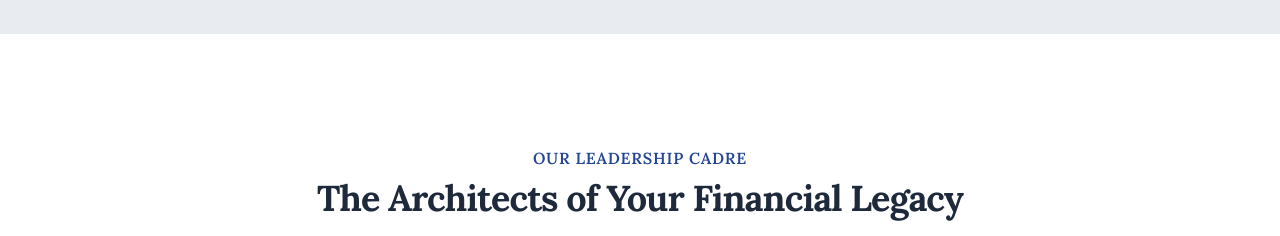
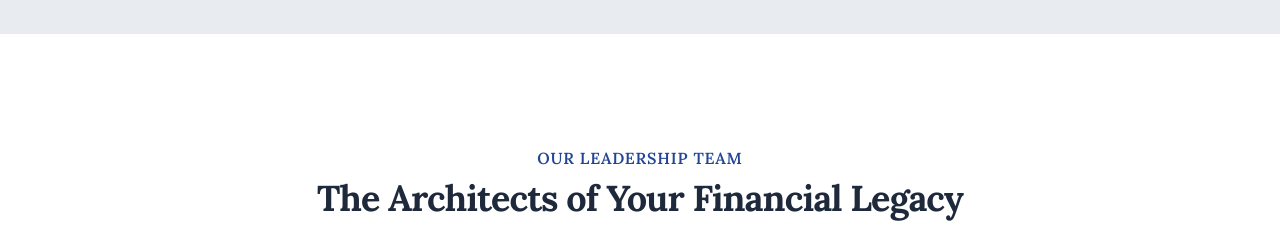
Before and after one commit to Franksmittt/vnr-anchor, a Next.js app: page / in a window 1280 px wide. Shown: the part 5646-5882 px from the top of the page. Built offline with nearby package versions, Linux system fonts and the light colour scheme; no server answers.

Commit message:
Rename leadership heading to team
Co-authored-by: Frank Smit <Franksmittt@users.noreply.github.com>

```diff
--- a/components/TeamSection.tsx
+++ b/components/TeamSection.tsx
@@ -12,7 +12,7 @@ const TeamSection = () => {
       <div className="container mx-auto px-4 sm:px-6">
         <AnimateOnScroll>
           <div className="max-w-3xl mx-auto text-center">
-            <h2 className="text-xs sm:text-base font-semibold text-brand-blue tracking-wider uppercase">Our Leadership Cadre</h2>
+            <h2 className="text-xs sm:text-base font-semibold text-brand-blue tracking-wider uppercase">Our Leadership Team</h2>
             <p className="mt-2 font-serif text-2xl sm:text-3xl font-bold tracking-tight text-text-primary lg:text-4xl">
               The Architects of Your Financial Legacy
             </p>
```
